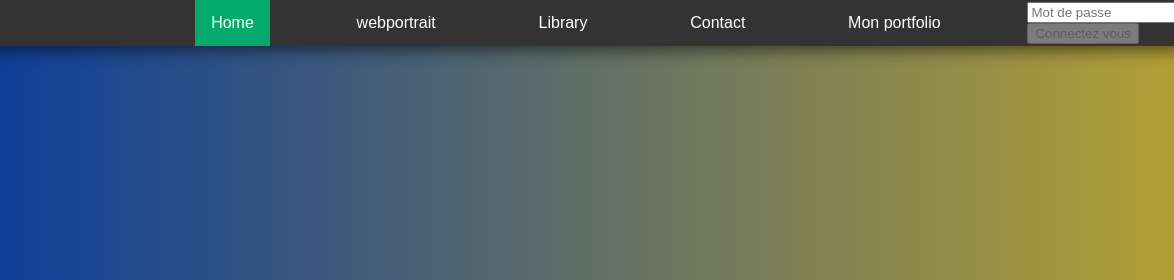
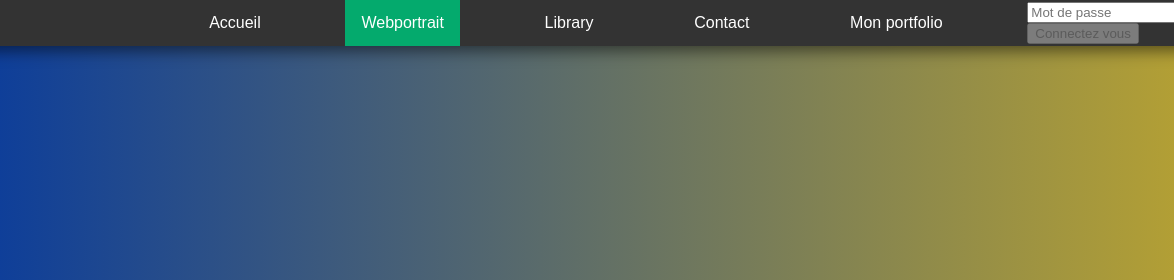
Before and after one commit to sarterni/webportrait, a plain HTML site: page index.html in a window 1280 px wide. Shown: the top 280 px of the page, 106-1280 px from the left. Drawn offline with Linux system fonts and the light colour scheme.

Commit message:
Update index.html

```diff
--- a/index.html
+++ b/index.html
@@ -16,8 +16,8 @@
     <body>
         <ul class="nav-menu">
             <img src="img/logoNDS.png" alt="" class="navbar-image">
-            <li><a class="active" href="https://nicodigitalsstudio.com/">Home</a></li>
-            <li><a href="webportrait.html">webportrait</a></li>
+            <li><a href="https://nicodigitalsstudio.com/">Accueil</a></li>
+            <li><a class="active" href="webportrait.html">Webportrait</a></li>
             <li><a href="">Library</a></li>
             <li><a href="Contact.html">Contact</a></li>
             <li><a href="Potfolio.html">Mon portfolio</a></li>
```
